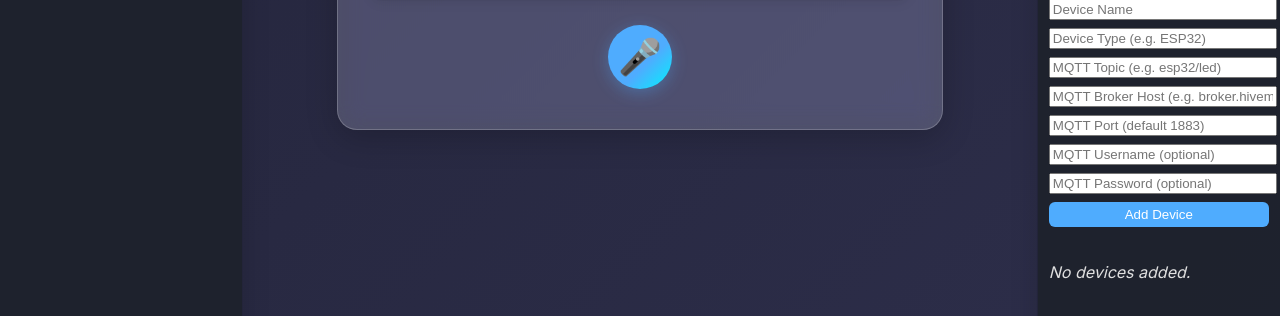
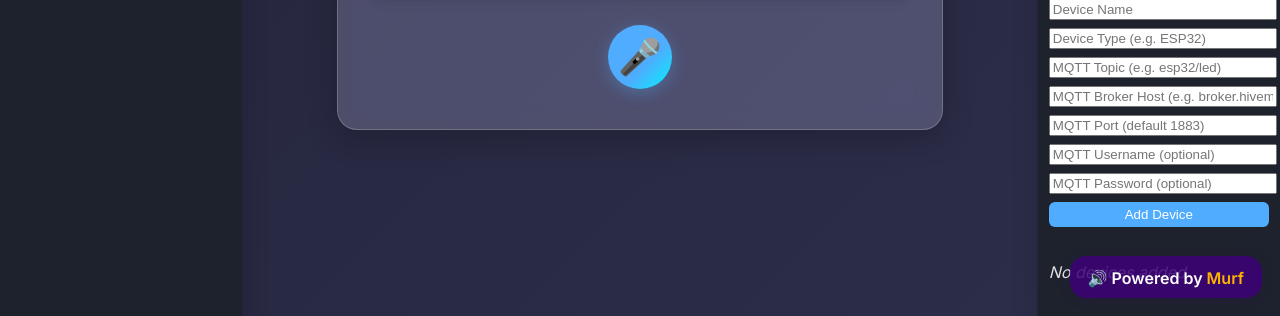
Before and after one commit to Manvith-projects/Murf-AI-30-Days, a Flask app: page / in a window 1280 px wide. Shown: the part 584-900 px from the top of the page. Run offline with Flask 3, Linux system fonts and the light colour scheme.

Commit message:
feat: add 'Powered by Murf' branding with link to Murf API docs

```diff
--- a/templates/index.html
+++ b/templates/index.html
@@ -307,6 +307,9 @@
       <div id="deviceList" style="margin-top:1rem;width:100%;"></div>
     </div>
   </div>
+  <a href="https://murf.ai/api/docs/introduction/overview" target="_blank" style="position: fixed; bottom: 18px; right: 18px; z-index: 9999; background: rgba(60,0,120,0.85); color: #fff; padding: 10px 18px; border-radius: 1em; font-weight: bold; font-family: inherit; text-decoration: none; box-shadow: 0 2px 12px rgba(60,0,120,0.15); transition: background 0.2s;">
+  <span style="vertical-align: middle;">🔊 Powered by <span style="color:#ffb300;">Murf</span></span>
+</a>
   <script>
     // --- Smart Devices logic ---
     function getDevices() {
```
